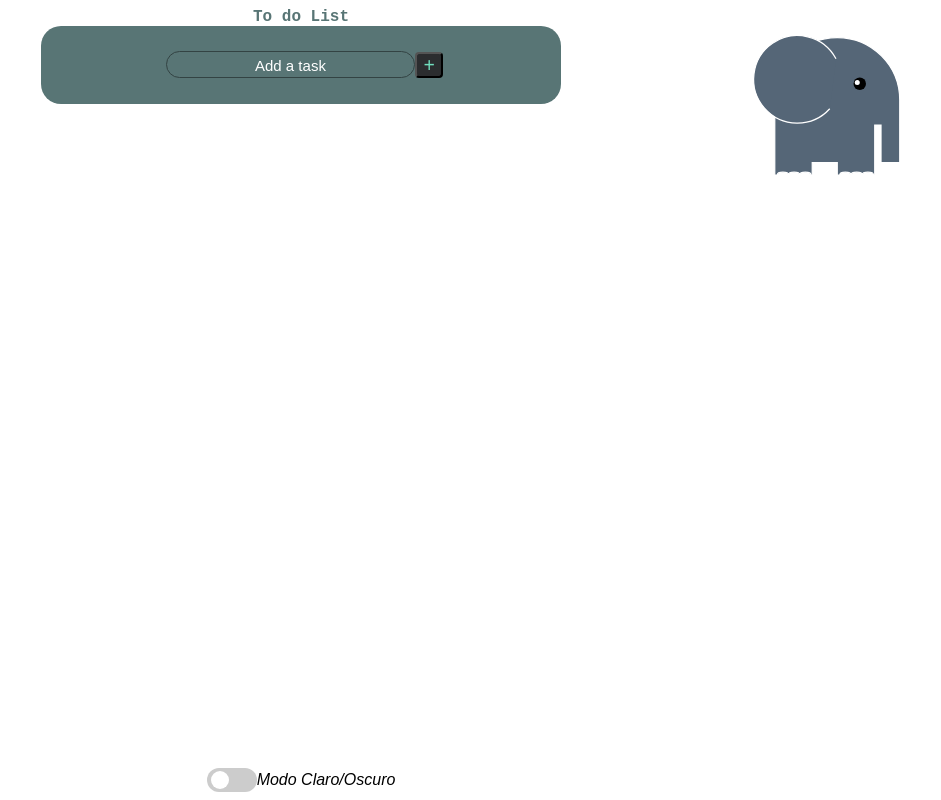
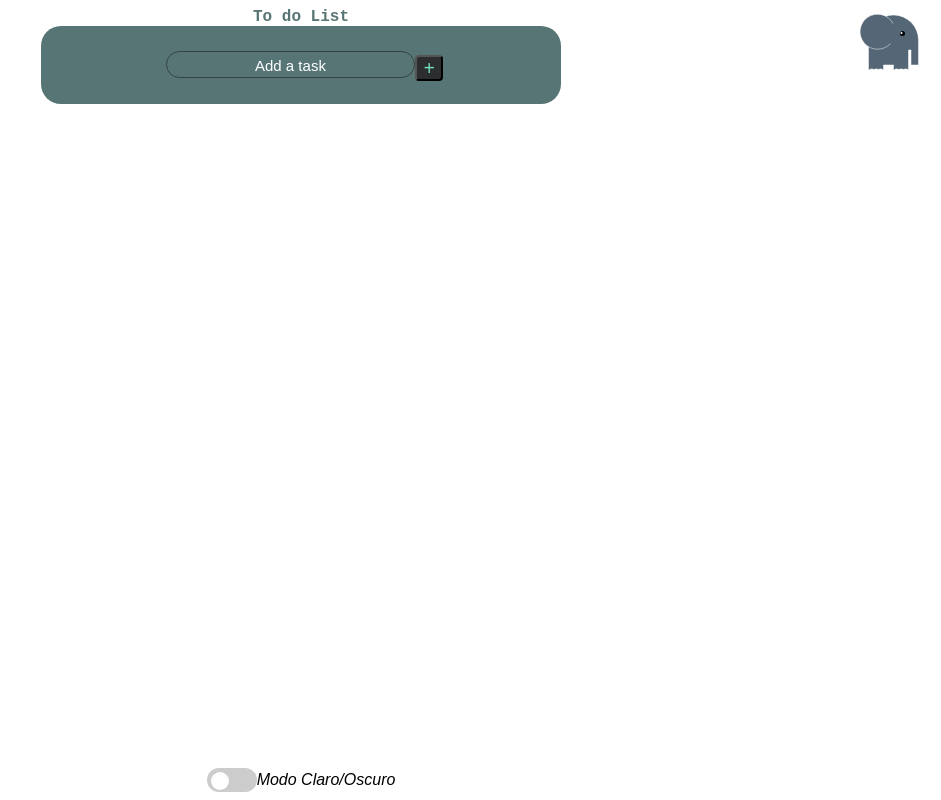
Before and after one commit to fabianpaillacan/ToDoList, a plain HTML site: page index.html in a window 1280 px wide. Shown: the whole page, without its empty margins (339-1280 px from the left). Drawn offline with Linux system fonts and the light colour scheme.

Commit message:
initial version

```diff
--- a/todolist.css
+++ b/todolist.css
@@ -42,7 +42,7 @@ body {
 .slider {
     position: absolute;
     cursor: pointer;
-    top: 0;
+    top: 1%;
     left: 0;
     right: 0;
     bottom: 0;
@@ -54,6 +54,7 @@ body {
 .slider:before {
     position: absolute;
     content: "";
+    top: 14%;
     height: 18px;
     width: 18px;
     left: 4px;
@@ -107,7 +108,7 @@ input[type="text"] {
     background: #2B2D2F;
     text-align: center;
     position: absolute;
-    top: 65px;
+    top: 8.5%;
     font: bold 1.25rem/1 poppins;
     color: #71DFBE;
     transform: translateY(-50%);
@@ -158,7 +159,7 @@ input[type="text"] {
     position: fixed;
     top: 0;
     right: 10px;
-    width: 200px;
+    width: 80px;
     height: auto;
 }
 
```
